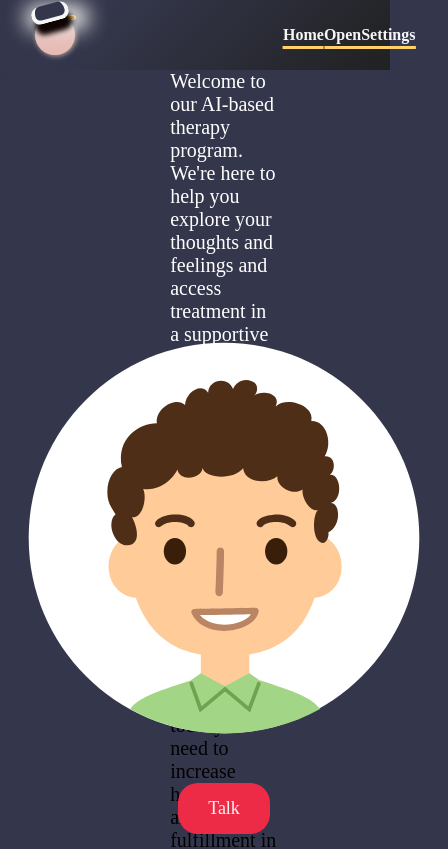
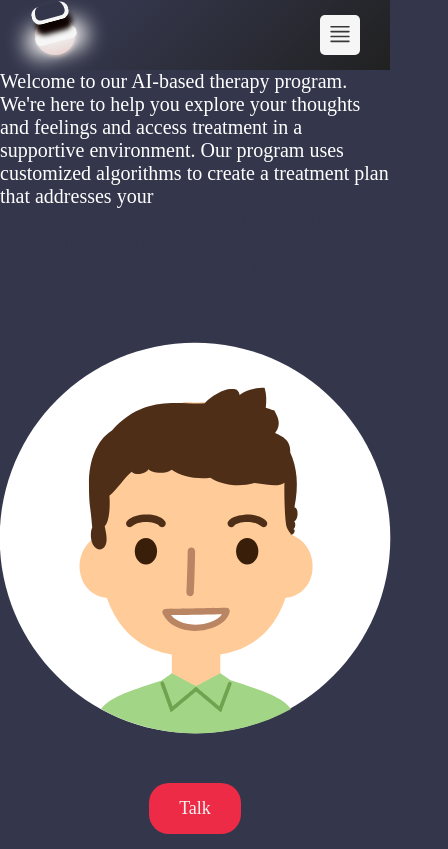
Before and after one commit to ozerenes/emosensetherapy, a Next.js app: page / in a window 390 px wide. Shown: the top 849 px of the page, 448 px wide, since content can reach past the window. Built offline with nearby package versions, Linux system fonts and the light colour scheme.

Commit message:
Speacher added and responsive desing

```diff
--- a/src/components/Avatar.js
+++ b/src/components/Avatar.js
@@ -2,12 +2,12 @@ import React from 'react';
 import Lottie from 'react-lottie';
 import animationData from '../assets/avatar';
 
-const LottieAnimation = () => {
+const LottieAnimation = ({width,height,animation}) => {
 
   const defaultOptions = {
     loop: true,
     autoplay: true,
-    animationData: animationData,
+    animationData: animation == "avatar" ? animationData : "",
     rendererSettings: {
       preserveAspectRatio: 'xMidYMid slice'
     }
@@ -17,8 +17,8 @@ const LottieAnimation = () => {
     <div>
       <Lottie
         options={defaultOptions}
-        height={400}
-        width={400}
+        height={height ?? 100 }
+        width={width ?? 100}
       />
     </div>
   );
--- a/src/components/Navigation.js
+++ b/src/components/Navigation.js
@@ -1,14 +1,52 @@
-import Link from 'next/link'
+import Link from "next/link";
+import { useState } from "react";
 
 export default () => {
+    const [hamburger, setHamburger] = useState(false);
     return (
         <nav className="header">
             <Link href="/" className="logo"></Link>
-			<div className="home">
+            <button
+                className={"hamburger-menu"}
+                onClick={() => setHamburger(!hamburger)}
+            >
+                {hamburger ? (
+                    <svg
+                        xmlns="http://www.w3.org/2000/svg"
+                        fill="none"
+                        viewBox="0 0 24 24"
+                        strokeWidth={1.5}
+                        stroke="currentColor"
+                        className="w-6 h-6"
+                    >
+                        <path
+                            strokeLinecap="round"
+                            strokeLinejoin="round"
+                            d="M6 18L18 6M6 6l12 12"
+                        />
+                    </svg>
+                ) : (
+                    <svg
+                        xmlns="http://www.w3.org/2000/svg"
+                        fill="none"
+                        viewBox="0 0 24 24"
+                        strokeWidth={1.5}
+                        stroke="currentColor"
+                        className="w-6 h-6"
+                    >
+                        <path
+                            strokeLinecap="round"
+                            strokeLinejoin="round"
+                            d="M3.75 5.25h16.5m-16.5 4.5h16.5m-16.5 4.5h16.5m-16.5 4.5h16.5"
+                        />
+                    </svg>
+                )}
+            </button>
+            <div className={`home ${hamburger ? "active" : ""}`}>
                 <Link href="/">Home</Link>
                 <Link href="/Speacher">Open</Link>
                 <Link href="/Settings">Settings</Link>
             </div>
         </nav>
     );
-  }
+};
--- a/src/pages/Speacher.js
+++ b/src/components/Speacher.js
@@ -59,6 +59,7 @@ export default () => {
 
   return (
     <form className="contain" onSubmit={handleSpeak}>
+      <div className="center-container">
       <div className="select">
         <select value={currentVoice ? currentVoice.name : ''} onChange={handleVoiceChange}>
           {voices.map(v => (
@@ -70,6 +71,7 @@ export default () => {
       <input type="text" value={text} onChange={handleTextChange} />
 
       <button type="submit">🗣</button>
+      </div>
     </form>
   );
 };
--- a/src/components/Writer.js
+++ b/src/components/Writer.js
@@ -18,7 +18,7 @@ export default ({ text , color , minHeight}) => {
   return (
     <div style={{ color: color, fontSize: "20px", minHeight: (minHeight ?? "")}}>
       {currentWords.join(" ")}
-      <span style={{ color: "#000" }}>{remainingWords.join(" ")}</span>
+      <span style={{ color: "#34374C" }}>{remainingWords.join(" ")}</span>
     </div>
   );
 };
--- a/src/pages/index.js
+++ b/src/pages/index.js
@@ -15,7 +15,7 @@ export default function Home() {
                 <meta name="viewport" content="width=device-width, initial-scale=1"/>
             </Head>
             <Writer text={text} color={"#fff"} minHeight={"80px"} />
-            <Avatar />
+            <Avatar animation={"avatar"} width={400} height={400} />
             <Link className='custom-button' href={"/ChatAi"}>Talk</Link>
         </>
     )
--- a/src/styles/globals.css
+++ b/src/styles/globals.css
@@ -10,8 +10,12 @@ html {
   background-color: #34374C;
 }
 
+input:focus,
+input:active {
+  all: inherit;
+}
+
 main {
-  padding: 0 14em;
   height: calc(100vh - 80px);
   display: flex;
   align-items: center;
@@ -30,7 +34,7 @@ main {
   padding: 15px;
 }
 
-.header a{
+.header a {
   color: #F6F6F6;
   font-weight: bold;
   font-size: 16px;
@@ -39,7 +43,7 @@ main {
   transition: 0.25s ease-in-out;
 }
 
-.header a::before {
+.header a:not(.logo):before {
   position: absolute;
   content: "";
   bottom: -5px;
@@ -49,13 +53,13 @@ main {
   transition: 0.25s ease-in-out;
 }
 
-.header:hover a::before {
+.header a:not(.logo):hover:before {
   width: 100%;
 }
 
-.header a::before {
+.header a:not(.logo):before {
   left: 50%;
-  transform:translateX(-50%);
+  transform: translateX(-50%);
 }
 
 .logo {
@@ -74,8 +78,7 @@ main {
   width: 10px;
   height: 40px;
   background: #F6F6F6;
-  transform: rotate(
-75deg);
+  transform: rotate(75deg);
   border-radius: 5px;
   border: 1px solid #F6F6F6;
   top: 0px;
@@ -93,13 +96,12 @@ main {
   border-top: none;
   border-radius: 30px;
   top: -11px;
-  transform: rotate(
--15deg);
+  transform: rotate(-15deg);
   left: -4px;
   box-shadow: 1px 11px 5px #0e0402;
 }
 
-.home{
+.home {
   display: flex;
   align-items: center;
   justify-content: space-between;
@@ -121,7 +123,7 @@ main {
   display: flex;
   align-items: center;
   width: 100%;
-  height: calc(100vh - 320px);
+  height: calc(100% - 30px);
   justify-content: flex-end;
   flex-direction: column;
 }
@@ -131,6 +133,7 @@ main {
   flex-direction: column;
   display: flex;
   width: 100%;
+  margin-bottom: 15px;
 }
 
 .chat-result {
@@ -146,8 +149,7 @@ button {
   padding: 5px 7px;
   font-size: 14px;
   font-weight: bold;
-  cursor: pointer
-  ;
+  cursor: pointer;
 }
 
 .gray-area {
@@ -171,7 +173,9 @@ input.custom-input {
   padding-left: 15px;
   border-radius: 25px;
   background-color: #34374C;
+  width: 100%;
 }
+
 .custom-input::placeholder {
   color: #f6f6f6;
 }
@@ -182,12 +186,14 @@ input.custom-input {
   align-items: center;
   padding: 15px;
   gap: 15px;
+  width: 100%;
 }
 
 .input-container button {
   height: 100%;
   background: #34374C;
   width: 45px;
+  min-width: 45px;
   border-radius: 25px;
   color: #f6f6f6;
 }
@@ -204,3 +210,69 @@ input.custom-input {
 .custom-button:hover {
   filter: brightness(1.2);
 }
+
+.animation {
+  animation: mymove 1.5s infinite;
+}
+
+.center-container {
+  display: flex;
+  align-items: center;
+  justify-content: center;
+}
+
+@keyframes mymove {
+  from {
+    background-color: #34374C;
+  }
+
+  to {
+    background-color: #EE2B47;
+  }
+}
+
+.hamburger-menu {
+  display: none;
+  width: 40px;
+  height: 40px;
+  z-index: 99;
+  margin-right: 15px;
+}
+
+@media (min-width: 768px) {
+  main {
+    padding: 0 14em;
+  }
+}
+
+
+@media (max-width: 768px) {
+  .hamburger-menu {
+    display: block;
+  }
+
+  .home {
+    display: flex;
+    flex-direction: column;
+    align-items: center;
+    justify-content: center;
+    height: 100vh;
+    width: 100vw;
+    position: fixed;
+    top: 0;
+    left: 0;
+    background-color: #34374C;
+    transform: translateX(-100%);
+    transition: transform 0.3s ease-in-out;
+    z-index: 9;
+    gap: 15px;
+  }
+
+  .home.active {
+    transform: translateX(0);
+  }
+
+  .home a {
+    font-size: 35px;
+  }
+}
```
Also changed, not shown: src/components/Chat.js (+16 -3 lines). Lines whose indentation alone changed are shown as unchanged.
